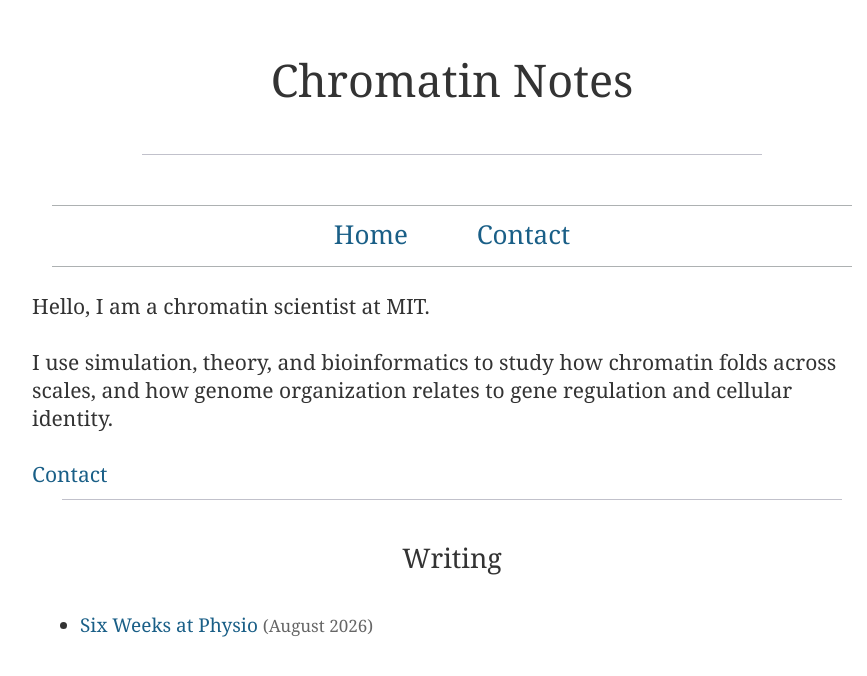
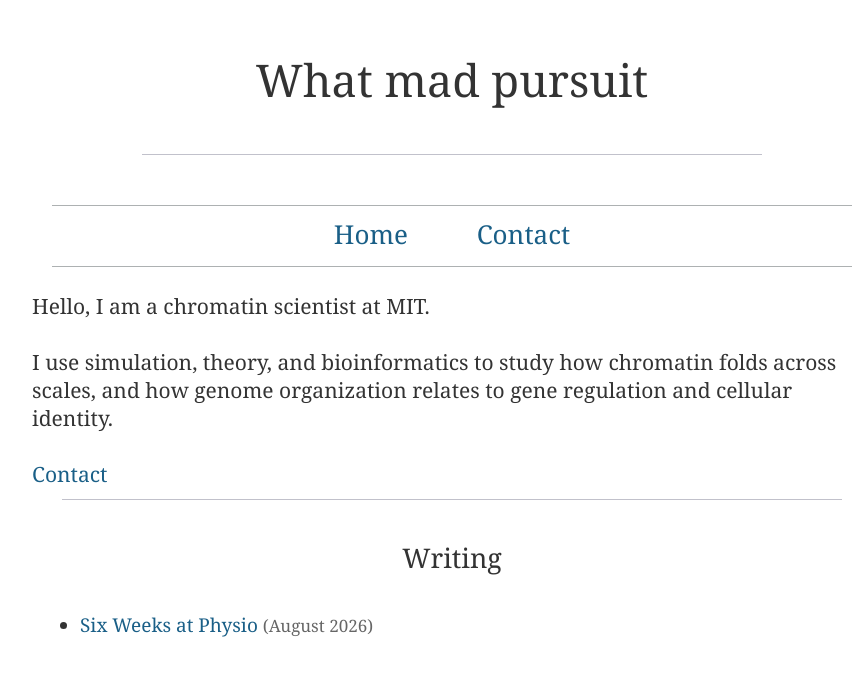
Before and after one commit to wtrhacker/wtrhacker.github.io, a Jekyll site: the page built from index.md, in a window 1280 px wide. Shown: the top 676 px of the page, without its empty margins (188-1055 px from the left). Built offline with Jekyll 4.4.1, drawn with Linux system fonts in a browser that asks for light colours.

Commit message:
Rename site to What mad pursuit

```diff
--- a/_config.yml
+++ b/_config.yml
@@ -1,4 +1,4 @@
-title: Chromatin Notes
+title: What mad pursuit
 description: Notes on chromatin, genomes, and biology.
 url: "https://wtrhacker.github.io"
 baseurl: ""
--- a/index.md
+++ b/index.md
@@ -1,5 +1,5 @@
 ---
-title: Chromatin Notes
+title: What mad pursuit
 description: Notes from a chromatin scientist at MIT.
 permalink: /
 ---
```
Also changed, not shown: README.md.
